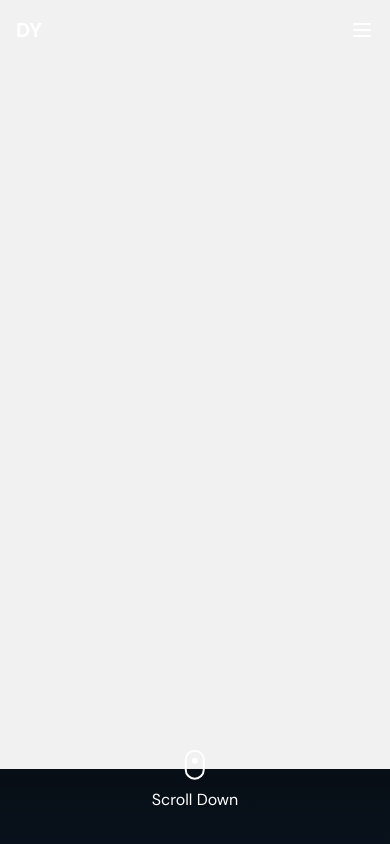
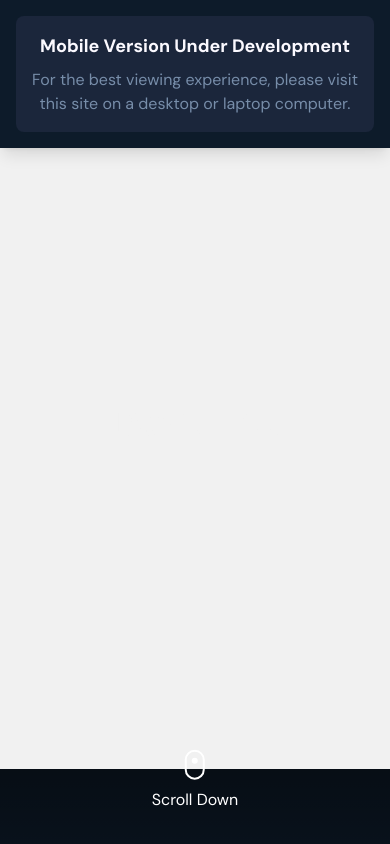
Before and after one commit to DavidYu75/thedavidyu, a Next.js app: page / in a window 390 px wide. Built offline with nearby package versions, Linux system fonts and the light colour scheme.

Commit message:
starting mobile port

```diff
--- a/src/app/layout.tsx
+++ b/src/app/layout.tsx
@@ -2,6 +2,7 @@ import type { Metadata } from 'next'
 // import { Inter } from 'next/font/google'
 import { DM_Sans } from 'next/font/google'
 import './globals.css'
+import MobileNotice from '@/components/MobileNotice'
 
 // const inter = Inter({
 //   subsets: ['latin'],
@@ -37,6 +38,7 @@ export default function RootLayout({
     <html lang="en" className={`${dmSans.variable} scroll-smooth`}>
       <body className="min-h-screen bg-[#0D1B2A] overscroll-none">
         <div className="relative min-h-screen bg-[#0D1B2A]">
+          <MobileNotice />
           {children}
         </div>
       </body>
--- /dev/null
+++ b/src/components/MobileNotice.tsx
@@ -0,0 +1,43 @@
+'use client';
+
+import { useState, useEffect } from 'react';
+import { motion } from 'framer-motion';
+
+const MobileNotice = () => {
+  const [isMobile, setIsMobile] = useState(false);
+
+  useEffect(() => {
+    const checkIfMobile = () => {
+      setIsMobile(window.innerWidth < 768);
+    };
+
+    // Check on initial load
+    checkIfMobile();
+
+    // Check on resize
+    window.addEventListener('resize', checkIfMobile);
+
+    // Cleanup
+    return () => window.removeEventListener('resize', checkIfMobile);
+  }, []);
+
+  if (!isMobile) return null;
+
+  return (
+    <motion.div
+      initial={{ opacity: 0, y: -20 }}
+      animate={{ opacity: 1, y: 0 }}
+      transition={{ duration: 0.5 }}
+      className="fixed top-0 left-0 w-full z-[100] bg-[#0D1B2A] p-4 shadow-lg"
+    >
+      <div className="bg-[#1B263B] rounded-lg p-4 text-center">
+        <h3 className="text-[#FBF9FF] font-bold text-lg mb-2">Mobile Version Under Development</h3>
+        <p className="text-[#778DA9]">
+          For the best viewing experience, please visit this site on a desktop or laptop computer.
+        </p>
+      </div>
+    </motion.div>
+  );
+};
+
+export default MobileNotice;
```
